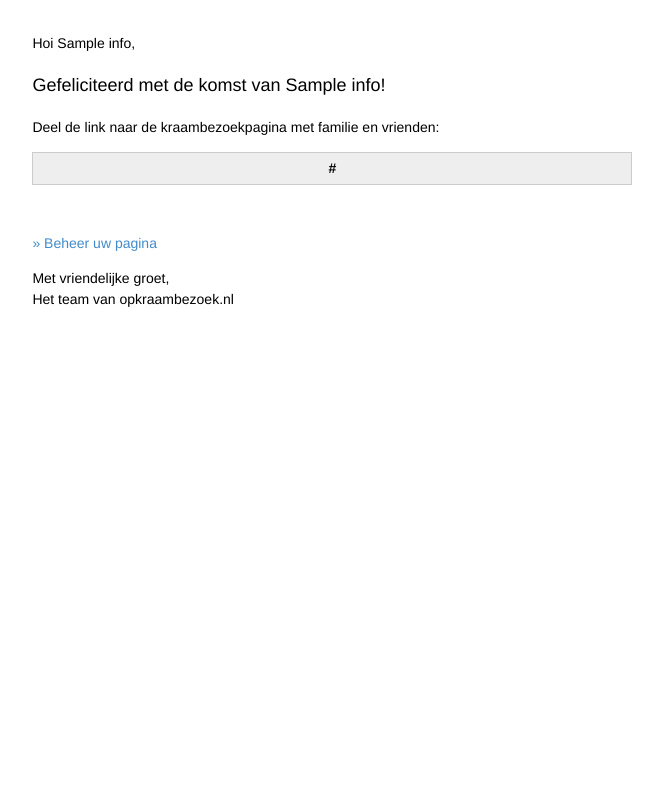
After one commit to jasny/visiting-hours, a PHP site: template templates/email/register.html.twig in a window 1280 px wide. The commit adds this page. Shown: the whole page, without its empty margins (85-748 px from the left). Run offline with PHP 8.4, Linux system fonts and the light colour scheme; the template is opened without the code that fills it: most values are stand-ins (such as "Sample title", 1, 10 or a date in 2020); some libraries are stand-ins or nearby versions.

Commit message:
Email WIP

```diff
--- a/composer.json
+++ b/composer.json
@@ -15,7 +15,8 @@
         "aws/aws-sdk-php": "^3.18",
         "twig/twig": "^1.24",
         "kettle/dynamodb-orm": "^0.2.8",
-        "jasny/twig-extensions": "^1.0"
+        "jasny/twig-extensions": "^1.0",
+        "phpmailer/phpmailer": "^5.2"
     },
     "config": {
         "use-include-path": true
--- a/controllers/ShowPageController.php
+++ b/controllers/ShowPageController.php
@@ -41,7 +41,7 @@ class ShowPageController extends Controller
 
         $_SESSION['page'] = $page->asArray();
 
-        $url = preg_replace('/([\?\&]manage=[^\?\&]*)/i', $_SERVER['REQUEST_URI']);
+        $url = preg_replace('/([\?\&]manage=[^\?\&]*)/i', '', $_SERVER['REQUEST_URI']);
         $this->redirect($url);
     }
 
--- a/css/style.css
+++ b/css/style.css
@@ -3,6 +3,7 @@ html {
 }
 body {
     min-height: 100%;
+    font-family:Helvetica,Arial,sans-serif;
 }
 
 .text-light {
--- /dev/null
+++ b/templates/email/base.html.twig
@@ -0,0 +1,34 @@
+<html>
+    <head>
+        <style type="text/css">
+            body {
+                font-family:Helvetica,Arial,sans-serif;
+            }
+            a {
+                color: #428bca;
+                text-decoration: none;
+            }
+            a:hover {
+                text-decoration: underline;
+            }
+        </style>
+    </head>
+    <body>
+        <table style="width: 100%">
+            <tr>
+                <td></td>
+                <td></td>
+                <td></td>
+                <td>&nbsp;</td>
+                <td></td>
+            </tr>
+            <tr>
+                <td></td>
+                <td width="600">
+                    {% block content %}{% endblock %}
+                </td>
+                <td></td>
+            </tr>
+        </table>
+    </body>
+</html>
--- /dev/null
+++ b/templates/email/register.html.twig
@@ -0,0 +1,23 @@
+{% extends "email/base.html.twig" %}
+{% do email.setSubject("De kraambezoekpagina van "~info.name) %}
+
+{% block content %}
+    <p style="font-size: 14px; line-height: 1.5;">Hoi {{ info.parent_name }},</p>
+    <p style="font-size: 18px; line-height: 1.5">Gefeliciteerd met de komst van {{ info.name }}!</p>
+
+    <p style="font-size: 14px; line-height: 1.5;">
+        Deel de link naar de kraambezoekpagina met familie en vrienden:<br/>
+        <div style="font-size: 14px; line-height: 1.5; font-weight: bold; display: block; padding: 5px 5px; text-align: center; background-color: #eee; border: 1px solid #ccc; border">{{ info.link }}</div>
+    </p>
+
+    <br>
+
+    <p style="font-size: 14px; line-height: 1.5;">
+        <a href="{{ info.link }}?manage={{ info.manage_token }}">&raquo; Beheer uw pagina</a>
+    </p>
+
+    <p style="font-size: 14px; line-height: 1.5;">
+        Met vriendelijke groet,<br/>
+        Het team van opkraambezoek.nl
+    </p>
+{% endblock %}
```
Also changed, not shown: Email.php (added, +95 -0 lines), controllers/CreatePageController.php (+7 -0 lines), models/Page.php (+11 -0 lines), 1 other file.
